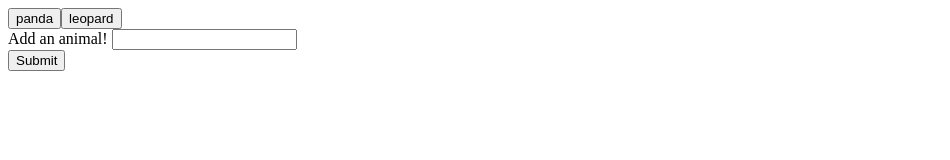
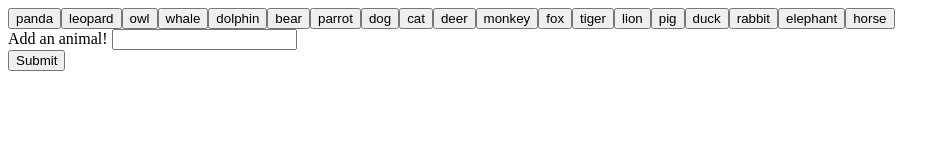
Before and after one commit to luz-vigil/GifTastic, a plain HTML site: page GifTastic.html in a window 1280 px wide. Both pictures are taken after a click on the button "panda". Shown: the whole page, without its empty margins (0-950 px from the left). Drawn offline with nearby package versions, Linux system fonts and the light colour scheme; no server answers.

Commit message:
added more animalsand p tag

```diff
--- a/assets/javascript/app.js
+++ b/assets/javascript/app.js
@@ -1,14 +1,14 @@
 $(document).ready(function () {
-    var newAnimals= ["panda", "leopard"]
+    var newAnimals = ["panda", "leopard", "owl", "whale", "dolphin", "bear", "parrot", "dog", "cat", "deer", "monkey", "fox", "tiger", "lion", "pig", "duck", "rabbit", "elephant", "horse"]
 
-    function renderButtons(){
+    function renderButtons() {
         $("#gif-buttons").empty()
 
         // Loop through the array of animals, then generate buttons for each animal in the array
-        for(var i=0; i< newAnimals.length; i++){
-            var gifButton =  $("<button>")
+        for (var i = 0; i < newAnimals.length; i++) {
+            var gifButton = $("<button>")
 
-        //its helpful when we use event listeners
+            //its helpful when we use event listeners
             gifButton.addClass("animals");
             gifButton.attr("data-name", newAnimals[i]);
             gifButton.text(newAnimals[i]);
@@ -26,6 +26,8 @@ $(document).ready(function () {
     });
 
     $(document).on("click", ".animals", function () {
+        //CLEAR OUT THE previous results
+        $("#gifs-appear-here").empty();
         var animals = $(this).attr("data-name");
         var queryURL = "https://api.giphy.com/v1/gifs/search?q=" + animals + "&api_key=A0vtqtIBXt3cOiYglkDgMhM99rSab4wZ&limit=10";
         $.ajax({
@@ -39,6 +41,7 @@ $(document).ready(function () {
                 var animalDiv = $("<div class=\"animal-item\">");
                 var rating = results[i].rating;
                 var p = $("<p>").text("Rating: " + rating);
+                p.append("<br/> <h3>Title: " + results[i].title +"</h3>");
                 var animated = results[i].images.fixed_height.url;
                 var still = results[i].images.fixed_height_still.url;
                 var animalImage = $("<img>");
@@ -51,7 +54,7 @@ $(document).ready(function () {
                 animalDiv.append(animalImage);
                 $("#gifs-appear-here").append(animalDiv);
 
-      }
+            }
 
         })
     });
```
Also changed, not shown: GifTastic.html (+1 -1 lines).
